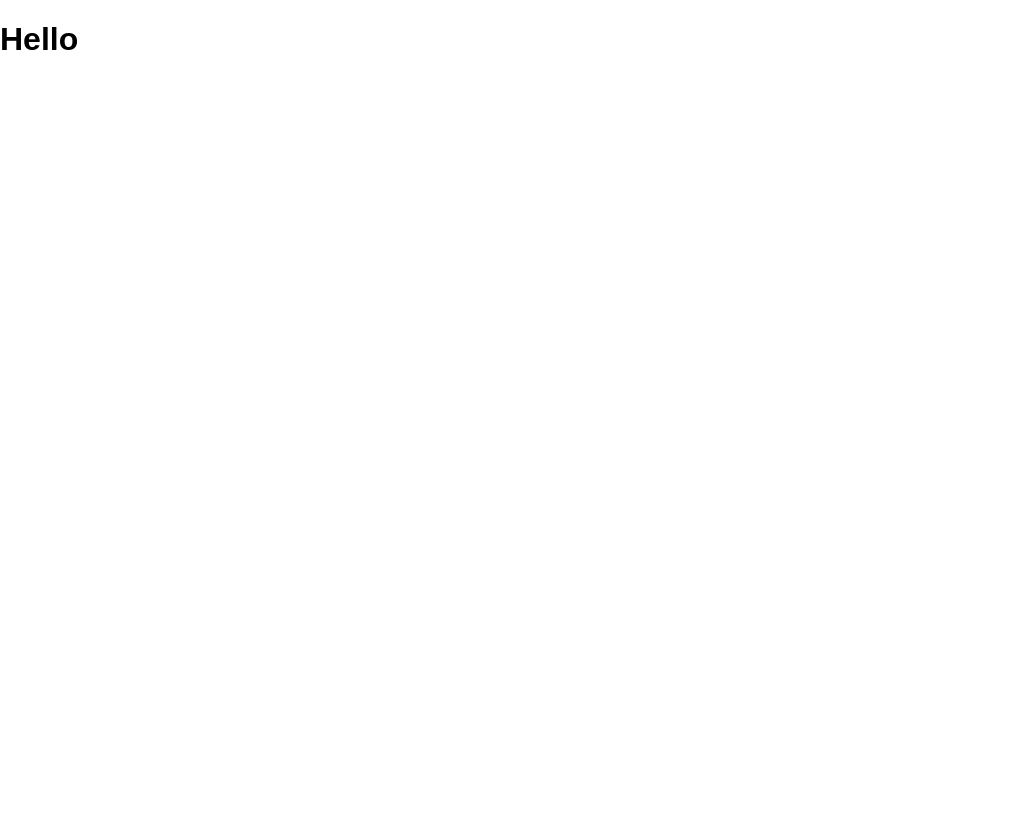
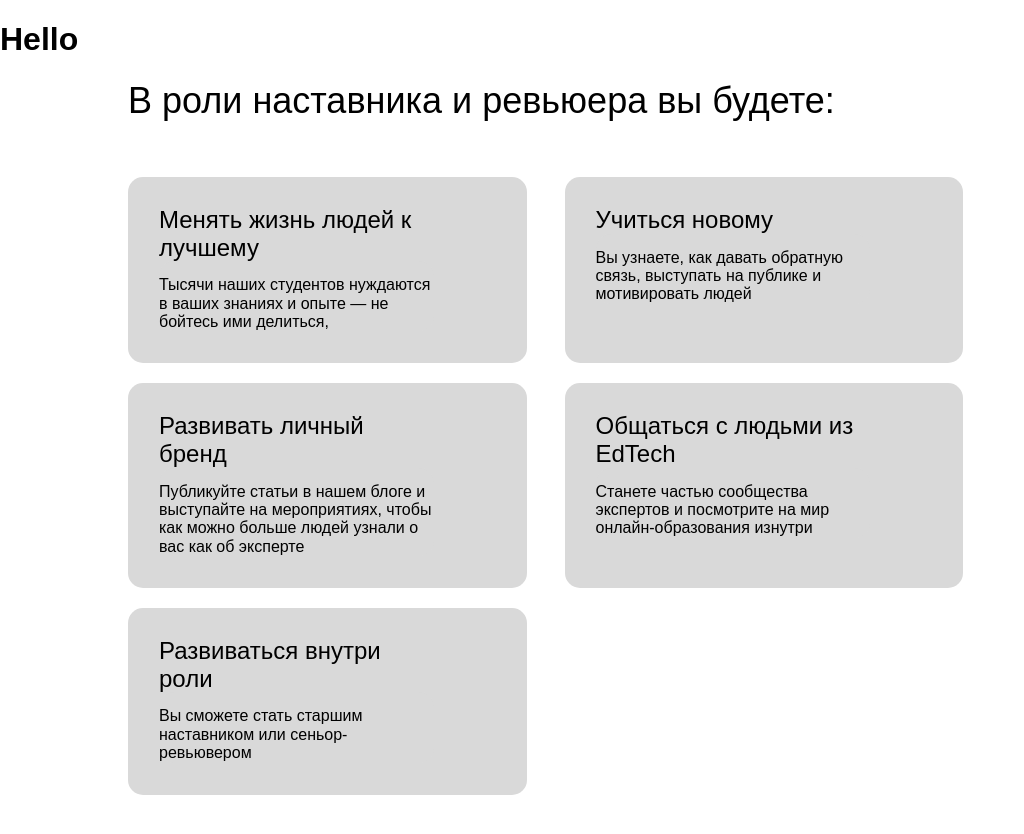
Before and after one commit to NurgaleevaDi/hr-landing, a React (Create React App) app: page / in a window 1280 px wide. Shown: the top 834 px of the page, without its empty margins (0-1024 px from the left). Before the commit the page ends 800 px from the top, so only its background shows below. Built offline with nearby package versions, Linux system fonts and the light colour scheme.

Commit message:
Block Roles html + css without eslint

```diff
--- a/src/components/App.js
+++ b/src/components/App.js
@@ -1,7 +1,10 @@
+import Roles from '../components/Roles/Roles';
+
 function App() {
   return (
     <>
       <h1>Hello</h1>
+      <Roles />
     </>
   );
 }
--- /dev/null
+++ b/src/components/Roles/Roles.css
@@ -0,0 +1,43 @@
+.roles {
+   min-height: 655px;
+   padding: 0 317px 154px 128px;
+   margin: 0 auto;
+}
+
+.roles__title {
+   padding-bottom: 56px;
+   margin: 0;
+   color: #000000;
+   font-size: 36px;
+   font-weight: 400;
+}
+
+.roles__grid {
+   display: grid;
+   justify-content: start;
+   margin: 0;
+   padding: 0;
+   grid-template-columns: 1fr 1fr;
+   gap: 20px 38px;
+}
+
+.roles__subtitle {
+   max-width: 489px;
+   min-height: 108px;
+   margin: 0;
+   padding: 29px 93px 32px 31px;
+   font-size: 24px;
+   font-weight: 400;
+   border-radius: 15px;
+   list-style-type: none;
+   background-color: #D9D9D9;
+}
+
+.roles__text {
+   margin: 0;
+   padding: 15px 0 0;
+   font-size: 16px;
+   font-weight: 400;
+   border-radius: 15px;
+   background-color: #D9D9D9;
+}
--- /dev/null
+++ b/src/components/Roles/Roles.js
@@ -0,0 +1,26 @@
+function Roles() {
+   return (
+      <section className="roles">
+         <h2 className="roles__title">В роли наставника и ревьюера вы будете:</h2>
+         <ul className="roles__grid">
+            <li className="roles__subtitle">Менять жизнь людей к лучшему
+               <p className="roles__text">Тысячи наших студентов нуждаются в ваших знаниях и опыте — не бойтесь ими делиться,</p>
+            </li>
+            <li className="roles__subtitle">Учиться новому
+               <p className="roles__text">Вы узнаете, как давать обратную связь, выступать на публике и мотивировать людей</p>
+            </li>
+            <li className="roles__subtitle">Развивать личный бренд
+               <p className="roles__text">Публикуйте статьи в нашем блоге и выступайте на мероприятиях, чтобы как можно больше людей узнали о вас как об эксперте</p>
+            </li>
+            <li className="roles__subtitle">Общаться с людьми из EdTech
+               <p className="roles__text">Станете частью сообщества экспертов и посмотрите на мир онлайн-образования изнутри</p>
+            </li>
+            <li className="roles__subtitle">Развиваться внутри роли
+               <p className="roles__text">Вы сможете стать старшим наставником или сеньор-ревьювером</p>
+            </li>
+         </ul>
+      </section>
+   )
+}
+
+export default Roles;
--- a/src/index.css
+++ b/src/index.css
@@ -1,2 +1,3 @@
 @import url(./vendor/normalize.css);
 @import url(./components/app.css);
+@import url(./components/Roles/Roles.css);
```
